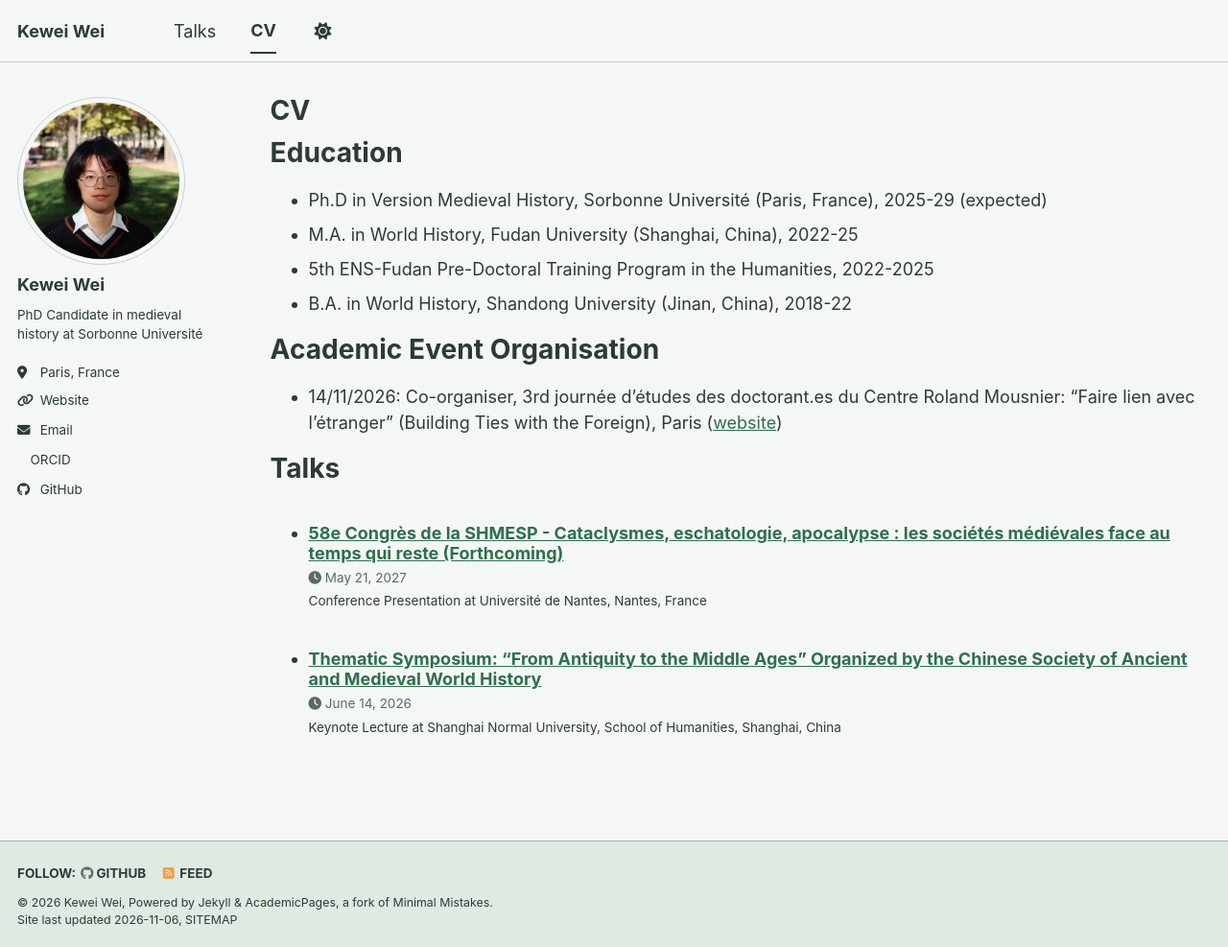
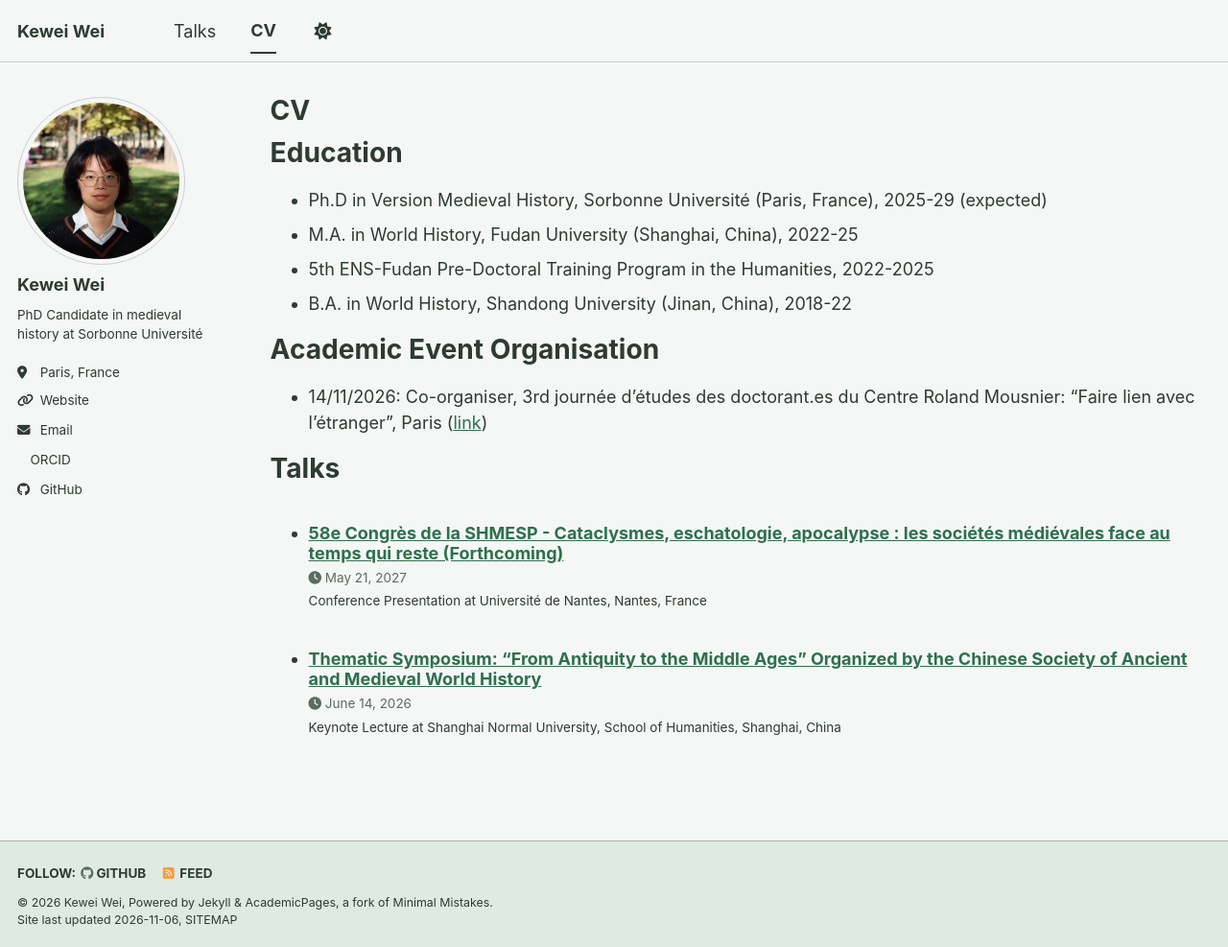
Before and after one commit to kewei-w/kewei-w.github.io, a Jekyll site: the page built from _pages/cv.md, in a window 1280 px wide and 987 px high. Shown: the whole window at 96% size. Built offline with Jekyll 4.4.1, drawn with Linux system fonts in a browser that asks for light colours; a script bundle is joined from its source files by our own code; a style sheet for code colours, icons or effects is not loaded.

Commit message:
Update link formatting in CV markdown

```diff
--- a/_pages/cv.md
+++ b/_pages/cv.md
@@ -18,7 +18,7 @@ Education
 
 Academic Event Organisation
 ======
-* 14/11/2026: Co-organiser, 3rd journée d'études des doctorant.es du Centre Roland Mousnier: “Faire lien avec l’étranger” (Building Ties with the Foreign), Paris ([website](https://centrerolandmousnier.cnrs.fr/faire-lien-avec-letranger/))
+* 14/11/2026: Co-organiser, 3rd journée d'études des doctorant.es du Centre Roland Mousnier: “Faire lien avec l’étranger”, Paris ([link](https://centrerolandmousnier.cnrs.fr/faire-lien-avec-letranger/))
 
 {% comment %}
 Publications
```
